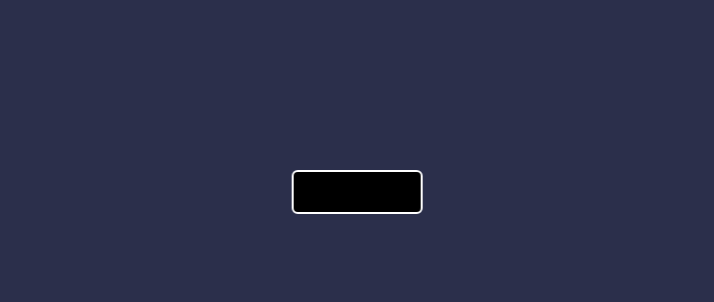
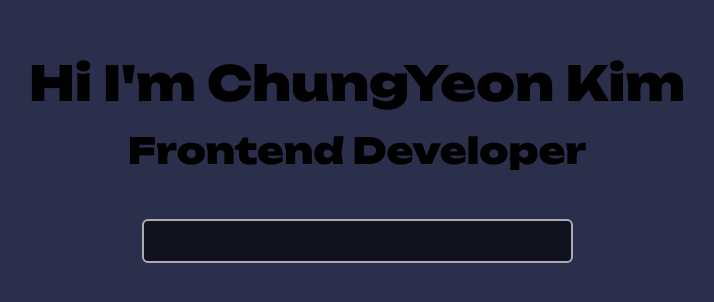
Before and after one commit to augusstt06/portfolio, a Next.js app: page / in a window 1280 px wide. Shown: the part 208-510 px from the top of the page, without its empty margins (283-997 px from the left). Built offline with nearby package versions, Linux system fonts and the light colour scheme.

Commit message:
fix: main animation

```diff
--- a/src/app/globals.css
+++ b/src/app/globals.css
@@ -69,13 +69,17 @@
     @apply flex flex-row items-center;
   }
 
+  /* text */
+  .word {
+    display: inline-block;
+  }
   /* animate */
   .container {
     @apply min-h-screen font-['Raleway'] grid place-items-center bg-[#fff];
   }
 
   .main {
-    @apply w-screen h-screen relative overflow-hidden;
+    @apply w-screen h-screen relative overflow-hidden col-flex justify-center;
     perspective: 5000px;
   }
 
--- a/src/components/molecules/animate/DropDownText.tsx
+++ b/src/components/molecules/animate/DropDownText.tsx
@@ -17,7 +17,7 @@ export default function DropDownText() {
     router.push('/portfolio')
   }
   const headParagraphRef = useRef<HTMLParagraphElement>(null)
-  const subParagraphRef = useRef<HTMLParagraphElement>(null)
+  const subParagraphRef = useRef<HTMLDivElement>(null)
 
   useEffect(() => {
     if (!headParagraphRef.current || !subParagraphRef.current) return
@@ -42,26 +42,27 @@ export default function DropDownText() {
   }, [])
 
   return (
-    <article className="justify-center w-3/4 col-flex abs-center space-y-8 block md:hidden">
+    <article className="w-3/4 abs-center space-y-12 col-flex ">
       <div
         ref={headParagraphRef}
-        className="mx-auto leading-tight text-center text-black cursor-pointer"
+        className="mx-auto leading-tight text-center  cursor-pointer"
       >
         <h1 className="w-full mb-6 text-3xl md:text-5xl">
           Hi I&apos;m ChungYeon Kim
         </h1>
-        <small className="text-2xl md:text-4xl text-[var(--main-color)]">
-          Frontend Developer
-        </small>
+        <small className="text-2xl md:text-4xl">Frontend Developer</small>
       </div>
-      <p
+      <div
         ref={subParagraphRef}
-        className="group text-center text-[#2e2e2e] text-sm md:text-lg opacity-0 mt-4 cursor-pointer hover:text-[var(--main-color)] simple-transition relative px-6 py-2"
+        className="relative inline-block text-center cursor-pointer"
         onClick={clickHandler}
       >
-        Click to continue Viewing the Portfolio
-        <span className="absolute inset-0 border-2 border-[var(--main-color)] transition-all duration-700 transform scale-x-0 origin-left group-hover:scale-x-100 pointer-events-none z-[-1] rounded-xl" />
-      </p>
+        <button className="relative border-2 border-white bg-black px-4 py-2 rounded-md">
+          Click to continue Viewing the Portfolio
+        </button>
+
+        <div className="absolute inset-0 animate-pulse bg-white/50 rounded-lg"></div>
+      </div>
     </article>
   )
 }
--- a/src/components/template/Main.tsx
+++ b/src/components/template/Main.tsx
@@ -1,39 +1,9 @@
-// import { useState } from 'react'
-
-// import { useRouter } from 'next/navigation'
-
-// import Cube from '@/components/molecules/animate/Cube'
-// import DropDownText from '@/components/molecules/animate/DropDownText'
-// import { asciiArt } from '@/utils/console/ascii'
+import DropDownText from '../molecules/animate/DropDownText'
 
 export default function Main() {
-  // const router = useRouter()
-  // const [animationFinished, setAnimationFinished] = useState(false)
-  // const onAnimationFinished = () => {
-  //   setAnimationFinished(true)
-  // }
-  // asciiArt()
   return (
-    <section className={'main'}>
-      {/* <div className="hidden md:block"> */}
-      {/* <Cube onAnimationFinished={onAnimationFinished} /> */}
-      {/* </div> */}
-      {/* <DropDownText /> */}
-      {/* <button
-        disabled={!animationFinished}
-        className={`md:block hidden ${animationFinished ? 'opacity-100' : 'md:opacity-0'} absolute simple-transition top-1/2 left-1/2 transform -translate-x-1/2 -translate-y-1/2 text-black hover:text-[var(--main-color)] text-4xl space-y-4 py-4 px-4 hover:scale-[1.1]`}
-        onClick={() => {
-          router.push('/portfolio')
-        }}
-      >
-        <p>Click to Viewing the Portfolio</p>
-      </button> */}
-      <div className="relative inline-block top-1/2 left-1/2 transform -translate-x-1/2 -translate-y-1/2">
-        <div className="absolute inset-0 animate-pulse bg-white/50 rounded-lg"></div>
-        <button className="relative border-2 border-white bg-black px-4 py-2 rounded-md">
-          Continue
-        </button>
-      </div>
+    <section className="main">
+      <DropDownText />
     </section>
   )
 }
```
